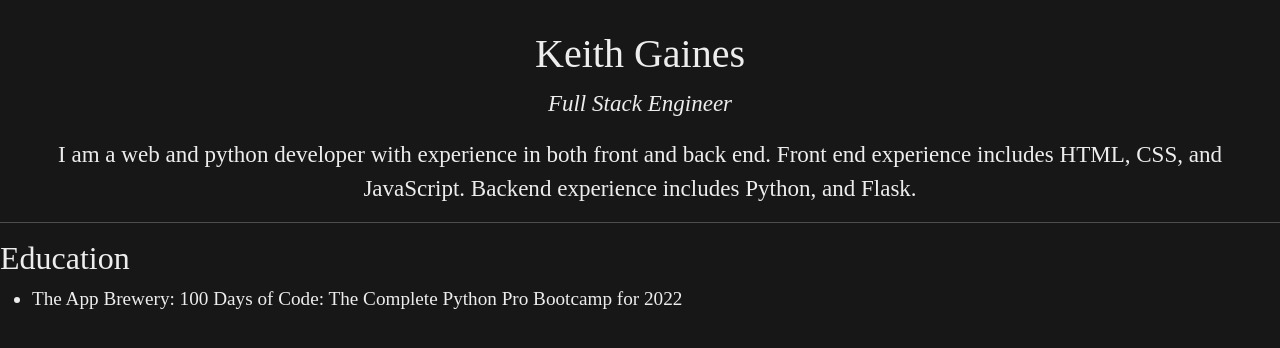
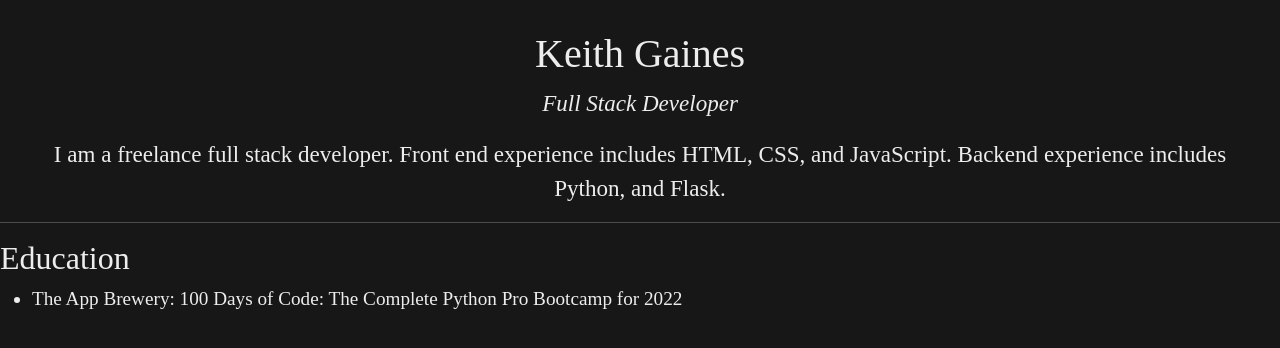
Before and after one commit to keithgaines/bootstrapPortfolio, a Flask app: page / in a window 1280 px wide. Shown: the part 58-406 px from the top of the page. Run offline with Flask 2, Linux system fonts and the light colour scheme.

Commit message:
changed wording

```diff
--- a/templates/index.html
+++ b/templates/index.html
@@ -37,8 +37,8 @@
     <div style="padding-left: 16px; padding-right: 16px; text-align: center; margin-top: 30px; font-size: larger;">
         <h1>Keith Gaines</h1>
         <div style="font-size: larger;">
-            <p><i>Full Stack Engineer</i></p>
-            <p>I am a web and python developer with experience in both front and back end. Front end experience includes HTML, CSS, and JavaScript. Backend experience includes Python, and Flask.</p>
+            <p><i>Full Stack Developer</i></p>
+            <p>I am a freelance full stack developer. Front end experience includes HTML, CSS, and JavaScript. Backend experience includes Python, and Flask.</p>
         </div>
     </div>
     <hr>
```
